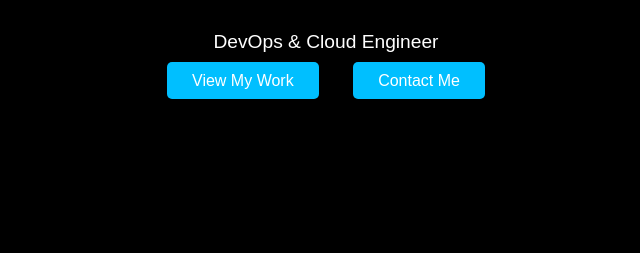
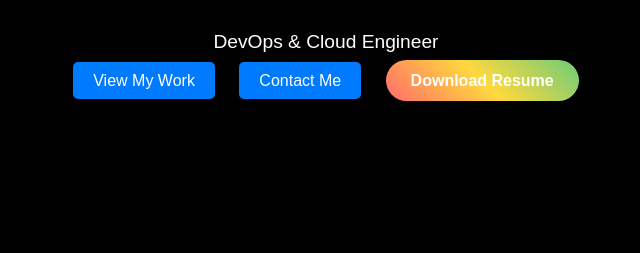
Before and after one commit to Pradeep312000/portfolio, a plain HTML site: page index.html in a window 1280 px wide. Shown: the part 547-800 px from the top of the page, without its empty margins (314-954 px from the left). Drawn offline with Linux system fonts and the light colour scheme.

Commit message:
commitnew  has changes

```diff
--- a/index.html
+++ b/index.html
@@ -18,6 +18,10 @@
       <div class="buttons">
         <a href="#projects" class="btn">View My Work</a>
         <a href="#contact" class="btn btn-secondary">Contact Me</a>
+        <a href="C:\Users\kittu\Downloads\Pradeep_Portfolio\Pradeep_Shane_Resume.pdf" download class="btn btn-download">
+    Download Resume
+</a>
+
       </div>
     </div>
   </section>
--- a/style.css
+++ b/style.css
@@ -73,6 +73,31 @@ p {
 
 .btn:hover {
   background-color: #ff007f;
+}
+/* Buttons */
+.btn {
+    padding: 10px 20px;
+    margin: 10px;
+    background-color: #007BFF;
+    color: white;
+    text-decoration: none;
+    border-radius: 5px;
+}
+
+/* New Download Resume Button */
+.btn-download {
+    background: linear-gradient(45deg, #FF6B6B, #FFD93D, #6BCB77);
+    color: white;
+    padding: 12px 25px;
+    border-radius: 30px;
+    text-decoration: none;
+    font-weight: bold;
+    transition: transform 0.3s ease, box-shadow 0.3s ease;
+}
+
+.btn-download:hover {
+    transform: translateY(-3px);
+    box-shadow: 0 8px 15px rgba(0,0,0,0.3);
 }
 
 /* SKILLS */
```
